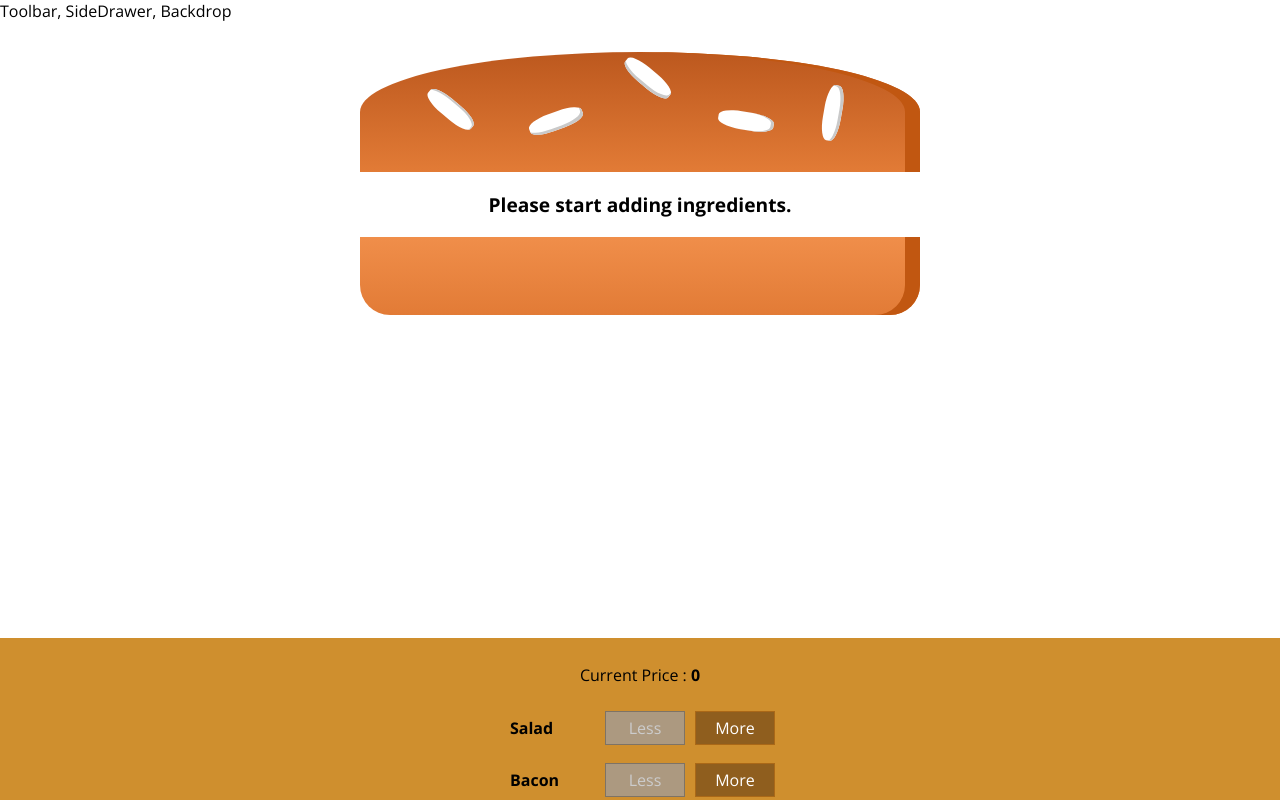
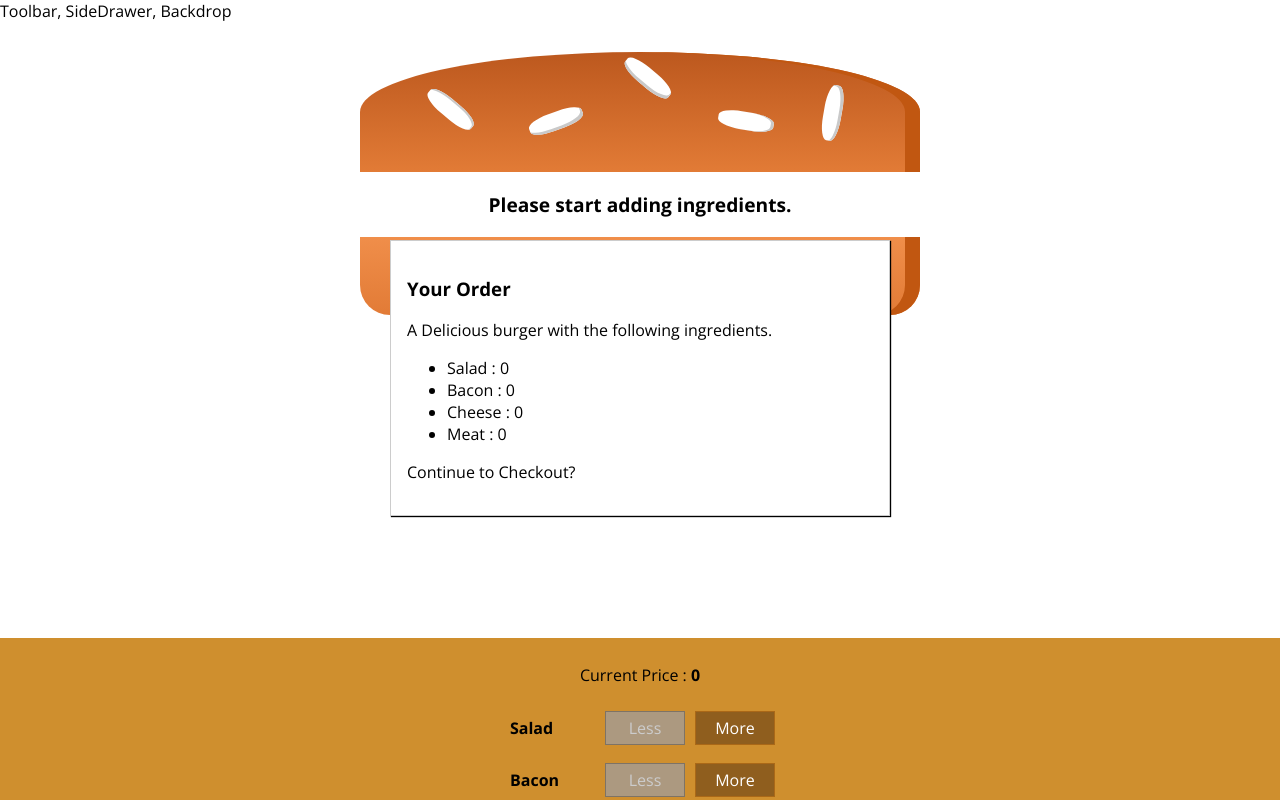
Before and after one commit to chamikabm/burger-bilder, a React app: page / in a window 1280 px wide. Shown: the top 800 px of the page. Built offline with nearby package versions, Linux system fonts and the light colour scheme.

Commit message:
Orde summary Modal added.

```diff
--- /dev/null
+++ b/src/components/Burger/OrderSummary/OrderSummary.js
@@ -0,0 +1,25 @@
+import React from 'react';
+import Aux from "../../../hoc/Aux";
+
+const orderSummary = (props) => {
+
+  const ingredinetsSummary = Object.keys(props.ingredients)
+    .map(igKey => {
+      return <li>
+        <span style={{textTransform: 'capitalize'}}>{ igKey }</span> : {props.ingredients[igKey]}
+        </li>
+    });
+
+  return (
+    <Aux>
+      <h3>Your Order</h3>
+      <p>A Delicious burger with the following ingredients.</p>
+      <ul>
+        { ingredinetsSummary }
+      </ul>
+      <p>Continue to Checkout?</p>
+    </Aux>
+  );
+};
+
+export default orderSummary;
--- /dev/null
+++ b/src/components/UI/Modal/Modal.css
@@ -0,0 +1,20 @@
+.Modal {
+    position: fixed;
+    z-index: 500;
+    background-color: white;
+    width: 70%;
+    border: 1px solid #ccc;
+    box-shadow: 1px 1px 1px black;
+    padding: 16px;
+    left: 15%;
+    top: 30%;
+    box-sizing: border-box;
+    transition: all 0.3s ease-out;
+}
+
+@media (min-width: 600px) {
+    .Modal {
+        width: 500px;
+        left: calc(50% - 250px);
+    }
+}
--- a/src/components/UI/Modal/Modal.js
+++ b/src/components/UI/Modal/Modal.js
@@ -0,0 +1,10 @@
+import React from 'react';
+import classes from './Modal.css';
+
+const modal = (props) => (
+  <div className={classes.Modal}>
+    {props.children}
+  </div>
+);
+
+export default modal;
--- a/src/containers/BurgerBuilder/BurgerBuilder.js
+++ b/src/containers/BurgerBuilder/BurgerBuilder.js
@@ -3,6 +3,8 @@
 
 import Burger from '../../components/Burger/Burger';
 import BuildControls from '../../components/Burger/BuildControls/BuildControls';
+import Modal from '../../components/UI/Modal/Modal';
+import OrderSummary from '../../components/Burger/OrderSummary/OrderSummary';
 
 const INGREDIENT_PRICES = {
   salad: 0.5,
@@ -98,6 +100,9 @@
 
     return (
       <Aux>
+        <Modal>
+          <OrderSummary ingredients = {this.state.ingredients}/>
+        </Modal>
         <Burger ingredients = {this.state.ingredients} />
         <BuildControls
           addIngredinets={ this.addIngredientHandler }
```
Also changed, not shown: src/components/UI/Backdrop/Backdrop.js (added).
